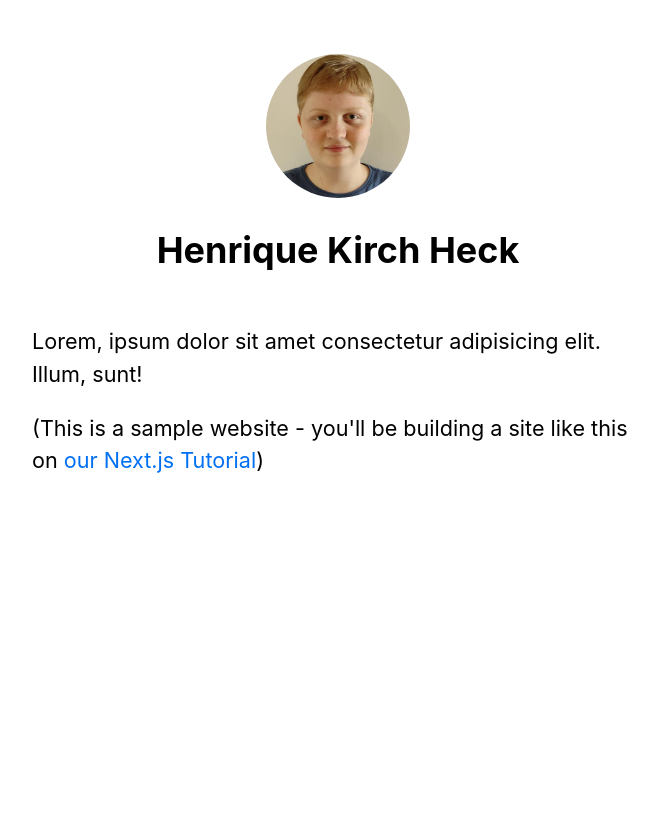
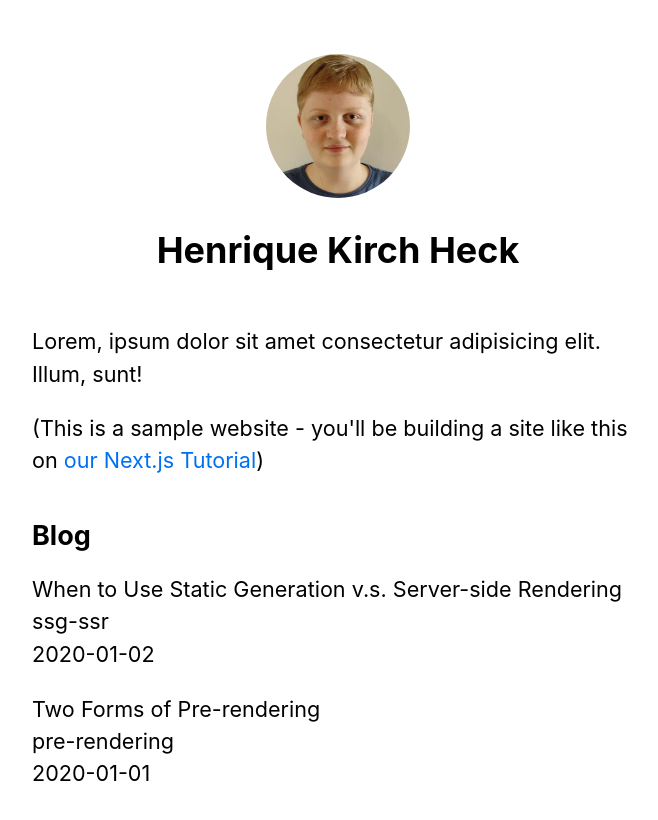
Before and after one commit to henriquekirchheck/first-nextjs-app, a Next.js app: page / in a window 1280 px wide. Shown: the top 820 px of the page, without its empty margins (302-960 px from the left). Built offline with nearby package versions, Linux system fonts and the light colour scheme.

Commit message:
got posts data

```diff
--- a/pages/index.jsx
+++ b/pages/index.jsx
@@ -1,16 +1,47 @@
 import Head from 'next/head'
 import { Layout, siteTitle } from '../components/Layout'
 import utilStyles from '../styles/utils.module.css'
+import { getSortedPostsData } from '../lib/posts'
 
-export default function Home() {
+export async function getStaticProps() {
+  const allPostsData = getSortedPostsData()
+  return {
+    props: {
+      allPostsData,
+    },
+  }
+}
+
+export default function Home({ allPostsData }) {
   return (
     <Layout home>
       <Head>
         <title>{siteTitle}</title>
       </Head>
       <section className={utilStyles.headingMd}>
-        <p>Lorem, ipsum dolor sit amet consectetur adipisicing elit. Illum, sunt!</p>
-        <p>(This is a sample website - you'll be building a site like this on <a href='https://nextjs.org/learn'>our Next.js Tutorial</a>)</p>
+        <p>
+          Lorem, ipsum dolor sit amet consectetur adipisicing elit. Illum, sunt!
+        </p>
+        <p>
+          (This is a sample website - you'll be building a site like this on{' '}
+          <a href='https://nextjs.org/learn'>our Next.js Tutorial</a>)
+        </p>
+      </section>
+      <section
+        className={`${utilStyles.headingMd} ${utilStyles.padding1px}`}
+      >
+        <h2 className={utilStyles.headingLg}>Blog</h2>
+        <ul className={utilStyles.list}>
+          {allPostsData.map(({ id, date, title }) => (
+            <li className={utilStyles.listItem} key={id}>
+              {title}
+              <br />
+              {id}
+              <br />
+              {date}
+            </li>
+          ))}
+        </ul>
       </section>
     </Layout>
   )
```
